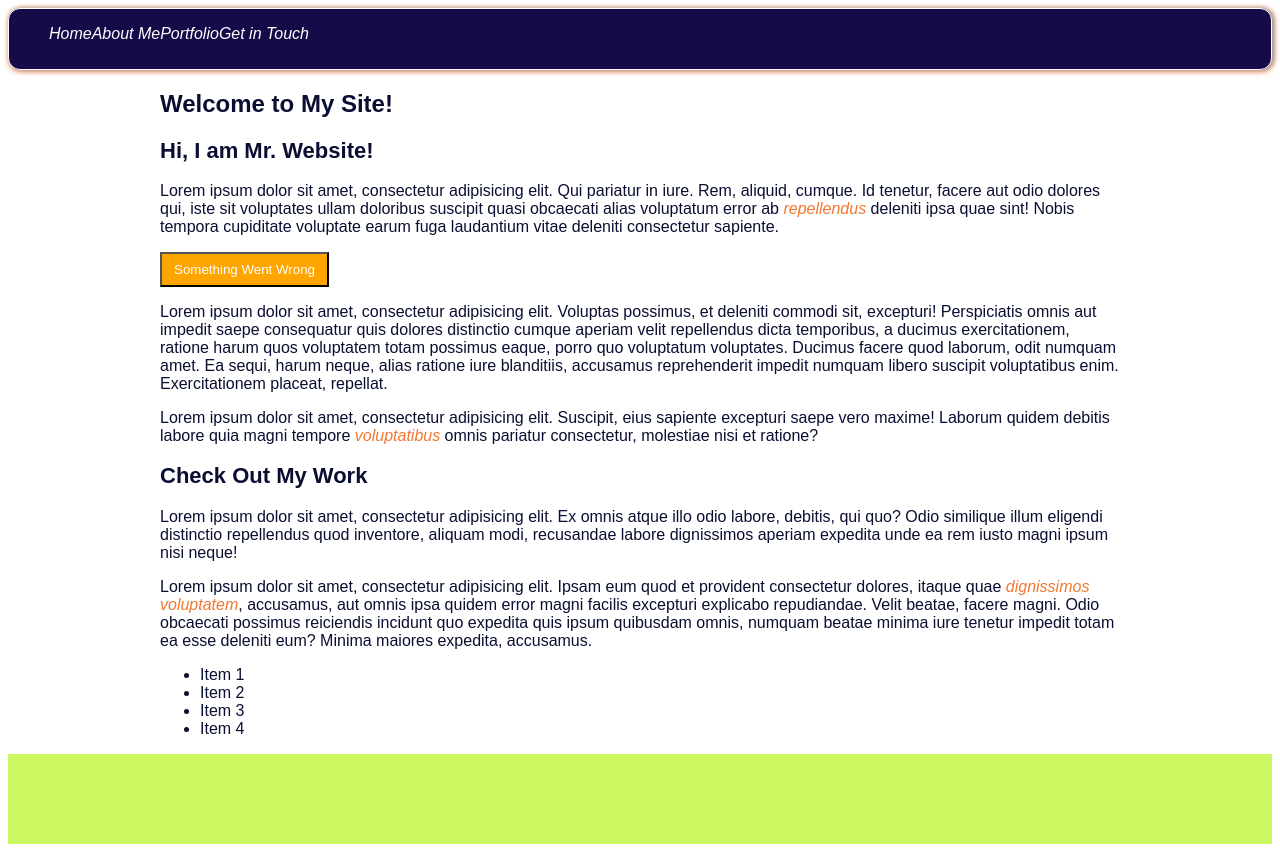
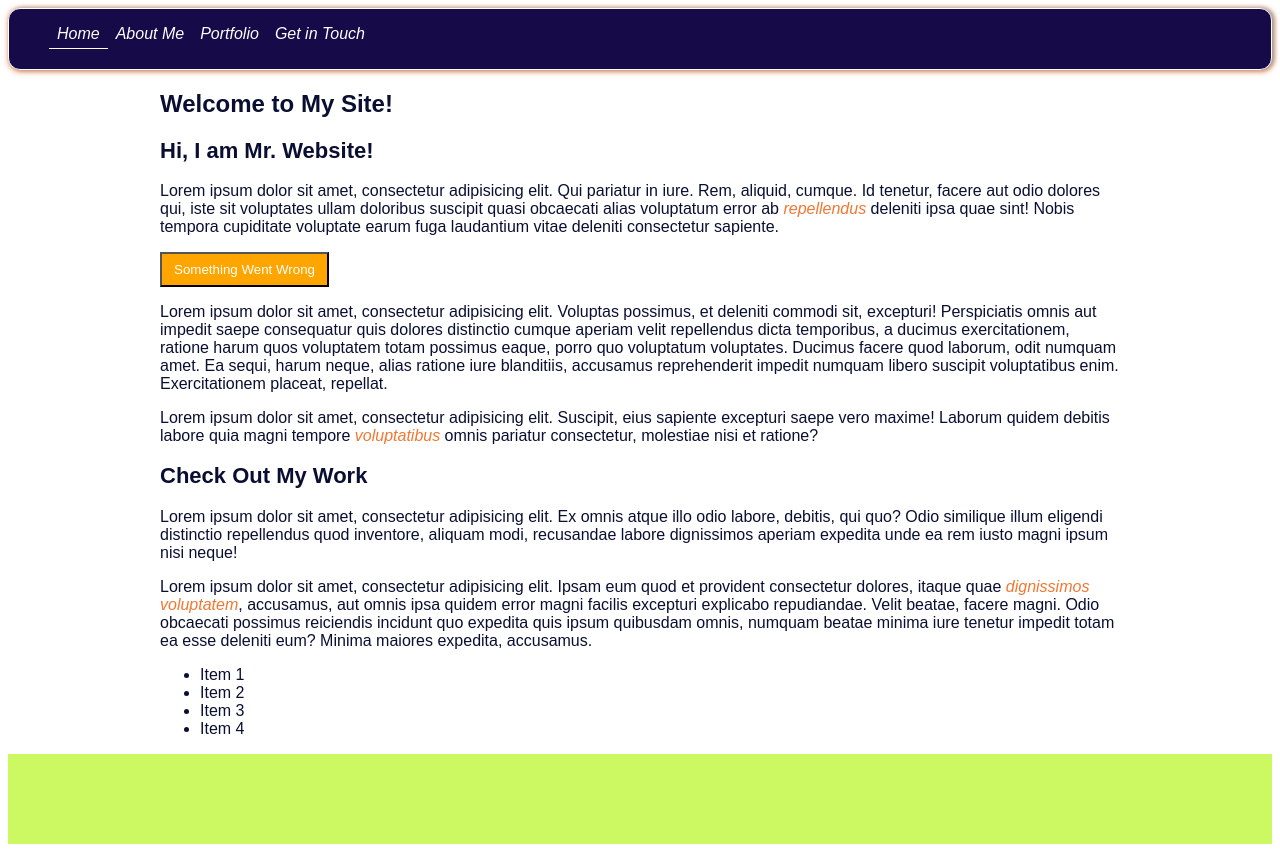
Before and after one commit to wasabi805/sass-udemy, a React app: page / in a window 1280 px wide. In both pictures the pointer is over the link "Home". Built offline with nearby package versions, Linux system fonts and the light colour scheme.

Commit message:
ANIMATIONS:transitions,psudeo selector,&:hover,transition-timing-function. SEE 'Built in Func: Sec11Les23'

```diff
--- a/src/assets/css/main.css
+++ b/src/assets/css/main.css
@@ -28,11 +28,15 @@ p {
 
 a {
   color: #f27731; }
+  a:hover {
+    color: #ca510d; }
 
 .warning-button {
   background-color: orange;
   color: #fff;
   padding: 8px 12px; }
+  .warning-button:hover {
+    background-color: #ffc04d; }
 
 #header {
   border-radius: 12px;
@@ -45,7 +49,13 @@ a {
   #header #main-menu li {
     display: inline; }
   #header #main-menu a {
-    color: white; }
+    color: white;
+    padding: 6px 8px;
+    border-bottom: 1px solid rgba(254, 254, 254, 0);
+    transition: border-bottom 0.5s;
+    transition-timing-function: ease-in-out; }
+    #header #main-menu a:hover {
+      border-bottom: 1px solid #fefefe; }
 
 #main {
   width: 960px;
--- a/src/assets/sass/main.scss
+++ b/src/assets/sass/main.scss
@@ -32,9 +32,6 @@
 //@import url(''); // useful for things like bg imgs OR API's for things like fonts
 //@import "style-screen" screen; could use for media queries
 
-
-
-
 //----- DOM STUFF -----
 
 
@@ -62,7 +59,7 @@ h1, h2, h3, h4 {
 
 h2{
   @include large-text;
-  //this mix-makes the h2 smaller than default
+  //this mixin-makes the h2 smaller than default
 }
 
 p {
@@ -72,6 +69,12 @@ p {
 
 a {
   color: $link-color;
+  //Example of function
+  &:hover{
+    color: darken($link-color, 15%);
+    //1st arg--> color to modify
+    //2nd arg--> % to darken by
+  }
 
 }
 
@@ -97,7 +100,18 @@ a {
     }
 
     a{
+
+      //added function to under-line links on hover
       color: $menu-item-color;
+      padding: 6px 8px;
+      border-bottom: 1px solid transparentize(#fefefe, 1); //sets default -->border is invisible, second arg is as %
+      transition: border-bottom 0.5s;
+      transition-timing-function: ease-in-out;
+
+      &:hover{
+        border-bottom: 1px solid opacify(#fefefe, .5);
+      }
+      //----- ----- ----- ----- ----- ----- ----- ----- -----
     }
 
   }
@@ -110,14 +124,11 @@ a {
 //----- Main  -----
 #main {
   width: $content-width;
-  //NESTED Media Query
-
 
   @include large-screens{
     width: auto;
     max-width: $content-width;
-  }//replaced media query here as well
-
+  }
 
   margin-left: auto;
   margin-right: auto;
--- a/src/assets/sass/partials/mixins/_mixin-lessons.scss
+++ b/src/assets/sass/partials/mixins/_mixin-lessons.scss
@@ -26,8 +26,6 @@
 }
 
 
-
-
 @mixin google-font($font){
   $font: unquote($font);
   @import url(https://fonts.googleapis.com/css?familly=#{$font});
@@ -38,6 +36,10 @@
 @mixin warning{
   background-color: orange;
   color: #fff;
+
+  &:hover{
+    background-color: lighten(orange, 15%);
+  }
 }
 
 //----- VAR ARGS
```
